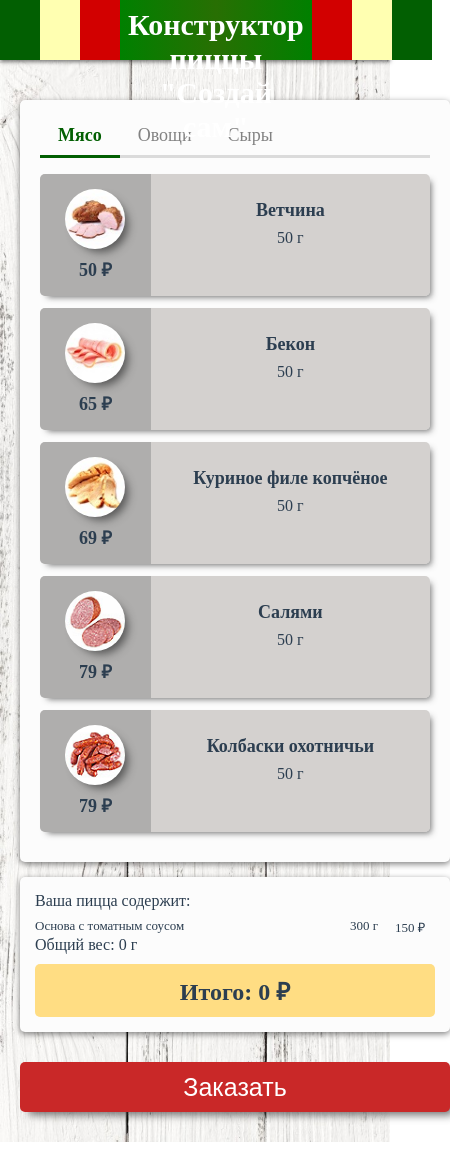
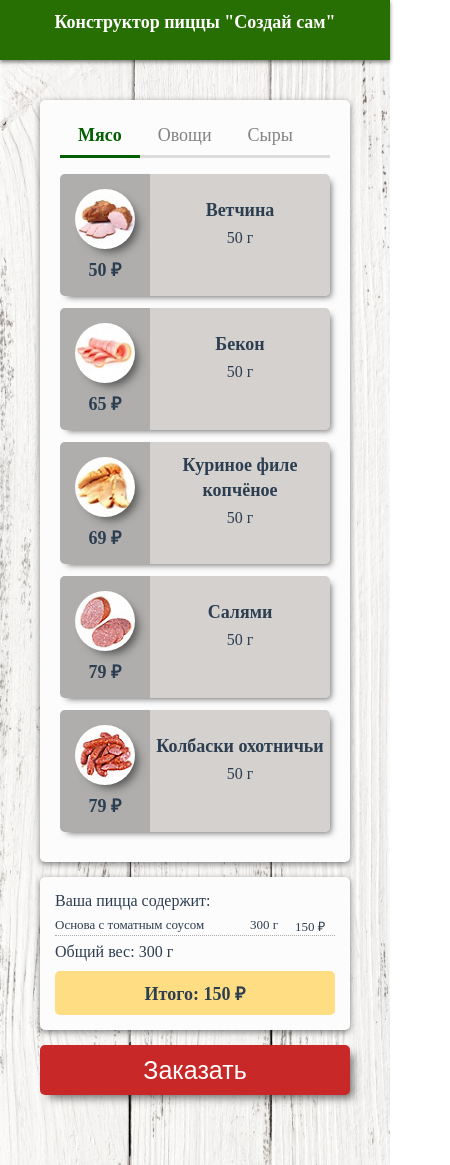
Before and after one commit to VladaMamutova/pizza-designer, a Vue app: page / in a window 390 px wide. Shown: the whole page, 450 px wide, since content can reach past the window. Before the commit the page ends 1142 px from the top, so only its background shows below. Built offline with nearby package versions, Linux system fonts and the light colour scheme.

Commit message:
feat: improve adaptivity, modify order info list

```diff
--- a/src/App.vue
+++ b/src/App.vue
@@ -1,37 +1,31 @@
 <template>
   <div id="app">
     <div class="header">
-      <div class="dark-green"></div>
-      <div class="light-yellow"></div>
-      <div class="dark-red"></div>
+      <div class="flag"></div>
       <header>Конструктор пиццы "Создай сам"</header>
-      <div class="dark-red"></div>
-      <div class="light-yellow"></div>
-      <div class="dark-green"></div>
+      <div class="flag-reversed"></div>
     </div>
     <div class="page-content">
         <div class="constructor">
           <img v-show="ingredient.hasInOrder" v-for="ingredient in pizzaIngredients" :src="ingredient.img" :key="ingredient.id">
         </div>
-        <button>Заказать</button>
       <div class="order">
-      <div class="pizza-base-info">
+        <div class="order-info">
           <span>Ваша пицца содержит:</span>
           <div class="order-item">
             <span>Основа с томатным соусом</span>
-        <span>300 г</span>
-        <span>150 ₽</span>
+            <span>{{ pizzaBase.weight }} г</span>
+            <span>{{ pizzaBase.price }} ₽</span>
           </div>
            <div class="order-item" v-show="ingredient.hasInOrder" v-for="ingredient in pizzaIngredients" :key="ingredient.id">
             <span>{{ ingredient.name }} ×{{ getPortionCount(ingredient.id) }}</span>
             <span>{{ ingredient.portion * getPortionCount(ingredient.id)}} г</span>
             <span>{{ ingredient.price * getPortionCount(ingredient.id)}} ₽</span>
           </div>
-      <span>Общий вес: {{ order.totalWeight }} г</span>
-       <div class="order-info">
-          <span class="order-sum"><b>Итого: {{ order.fullPrice }} ₽</b></span>
+          <div class="order-weight">Общий вес: {{ order.totalWeight }} г</div>
+          <div class="order-sum"><b>Итого: {{ order.fullPrice }} ₽</b></div>
         </div>
-      </div>
+        <button onclick="alert('Ваш заказ отправлен!'); window.location.reload();">Заказать</button>
       </div>
       <div class="ingredients-menu">
         <category-tabs></category-tabs>
@@ -66,6 +60,10 @@ export default {
   data () {
     return {
       categoryId: 1,
+      pizzaBase: {
+        weight: 300,
+        price: 150
+      },
       pizzaIngredients: [
         {
           id: 1,
@@ -230,8 +228,8 @@ export default {
       ],
       order: {
         ingredients: new Map(),
-        fullPrice: 0,
-        totalWeight: 0
+        fullPrice: 150,
+        totalWeight: 300
       }
     }
   },
@@ -257,11 +255,14 @@ export default {
       let fullPrice = 0
       let totalWeight = 0
       for (let ingridient of this.order.ingredients) {
-        fullPrice += this.pizzaIngredients[ingridient[0]].price * ingridient[1]
-        totalWeight += this.pizzaIngredients[ingridient[0]].portion * ingridient[1]
+        let ingredientIndex = this.pizzaIngredients.findIndex(ingredient => ingredient.id === ingridient[0])
+        if (ingredientIndex !== -1) {
+          fullPrice += this.pizzaIngredients[ingredientIndex].price * ingridient[1]
+          totalWeight += this.pizzaIngredients[ingredientIndex].portion * ingridient[1]
         }
-      this.order.fullPrice = fullPrice
-      this.order.totalWeight = totalWeight
+      }
+      this.order.fullPrice = fullPrice + this.pizzaBase.price
+      this.order.totalWeight = totalWeight + this.pizzaBase.weight
     },
     removeFromOrder: function (ingredientId) {
       let ingredientIndex = this.pizzaIngredients.findIndex(ingredient => ingredient.id === ingredientId)
@@ -319,16 +320,16 @@ export default {
 }
 
 header {
-  font-size: 30px;
+  font-size: xx-large;
   font-weight: bold;
   padding: 8px;
   color: white;
-  background: linear-gradient(to left, green, #286f03, green);
+  background-color: #286f03;
 }
 
 .header {
   display: grid;
-  grid-template-columns: 40px 40px 40px auto 40px 40px 40px;
+  grid-template-columns: 120px auto 120px;
   grid-template-rows: 60px;
   width: 100%;
   position: fixed;
@@ -339,38 +340,23 @@ header {
   box-shadow: 0 2px 4px rgba(0, 0, 0, 0.5);
 }
 
+.flag {
+  background: linear-gradient(to right, #025f02 33%, #ffffb1 33%, #ffffb1 66%, #d20000 66%);
+}
+
+.flag-reversed {
+  background: linear-gradient(to left, #025f02 33%, #ffffb1 33%, #ffffb1 66%, #d20000 66%);
+}
+
 .page-content {
-  padding: 100px 40px 0 40px;
+  padding: 100px 40px 40px 40px;
   display: grid;
   grid-template-columns: minmax(200px, 370px) minmax(200px, 300px) auto;
-  /*grid-template-columns: auto auto auto;*/
-  grid-template-rows: 400px auto;
+  grid-template-rows: 370px auto;
   grid-gap: 15px;
   grid-template-areas:
         "c o m"
-        "s o m"
-}
-
-@media screen and (max-width: 1024px) {
-  .page-content {
-    padding: 100px 30px 0 30px;
-    grid-template-rows: 350px auto-fill auto;
-    grid-template-areas:
-      "c m m"
-      "o m m"
-      "s m m"
-  }
-}
-
-@media screen and (max-width: 720px) {
-  .page-content {
-    padding: 100px 0px 0 20px;
-    grid-template-rows: auto auto auto;
-    grid-template-areas:
-      "m m m"
-      "o o o"
-      "s s s"
-  }
+        ". o m"
 }
 
 .constructor {
@@ -379,7 +365,6 @@ header {
   background: url('../static/images/constructor/pizza-base.png');
   background-size: contain;
   background-repeat: no-repeat;
-  max-width: 400px;
 }
 
 .constructor> img {
@@ -390,7 +375,11 @@ header {
   background-repeat: no-repeat;
 }
 
-.pizza-base-info {
+.order {
+  grid-area: o;
+}
+
+.order-info {
   padding: 15px;
   font-size: medium;
   text-align: left;
@@ -404,21 +393,25 @@ header {
   box-shadow: 0 2px 6px rgba(0, 0, 0, 0.5);
 }
 
+.order-info> span {
+  margin-top: 100px;
+}
+
 .order-item {
   display: grid;
   font-size: small;
   margin-top: 8px;
   grid-template-columns: auto 40px 40px;
   grid-gap: 5px;
-}
-
-.order {
-  grid-area: o;
+  border-bottom: dotted;
+  border-bottom-width: 1px;
+  border-color: rgb(170, 170, 170);
+  margin-top: 7px;
 }
 
 button {
   font-size: 25px;
-  grid-area: s;
+  width: 100%;
   height: 50px;
   margin-top: 15px;
   border-radius: 5px;
@@ -443,18 +436,16 @@ button:hover {
   box-shadow: 6px 6px 8px -3px rgba(50, 50, 50, 0.8);
 }
 
-.order-info {
-  grid-area: s;
-  margin-top: 10px;
-  padding: 10px;
-  font-size: x-large;
-  background-color: #ffdd83;
-  border-radius: 5px;
-  text-align: center;
+.order-weight {
+  margin-top: 7px;
 }
 
 .order-sum {
-  margin: 0 auto;
+  margin: 10px auto 0 auto;
+  padding: 10px;
+  font-size: large;
+  background-color: #ffdd83;
+  border-radius: 5px;
   text-align: center;
 }
 
@@ -492,16 +483,42 @@ button:hover {
   outline: none;
 }
 
-.light-yellow{
-  background-color:#ffffb1;
+@media screen and (min-width: 768px) and (max-width: 1199px) {
+  .page-content {
+    padding: 100px 30px 30px 30px;
+    grid-template-rows: 350px auto-fit;
+    grid-template-areas:
+      "c m m"
+      "o m m"
+  }
 }
 
-.dark-red{
-  background-color:#d20000;
+@media screen and (max-width: 991px) {
+  header {
+    padding-top: 12px;
+    font-size: x-large;
+  }
 }
 
-.dark-green{
-  background-color:#025f02;
+@media screen and (max-width: 767px) {
+  .header {
+    grid-template-columns: 0px auto 0px;
+  }
+  .page-content {
+    padding: 80px 10px 10 10px;
+    grid-gap: 15px 0px;
+    grid-template-columns: 1fr;
+    grid-template-rows: auto auto;
+    grid-template-areas:
+      "m"
+      "o"
+  }
+}
+
+@media screen and (max-width: 480px) {
+  header {
+    font-size: large;
+  }
 }
 
 </style>
```
Lines whose indentation alone changed are shown as unchanged.
